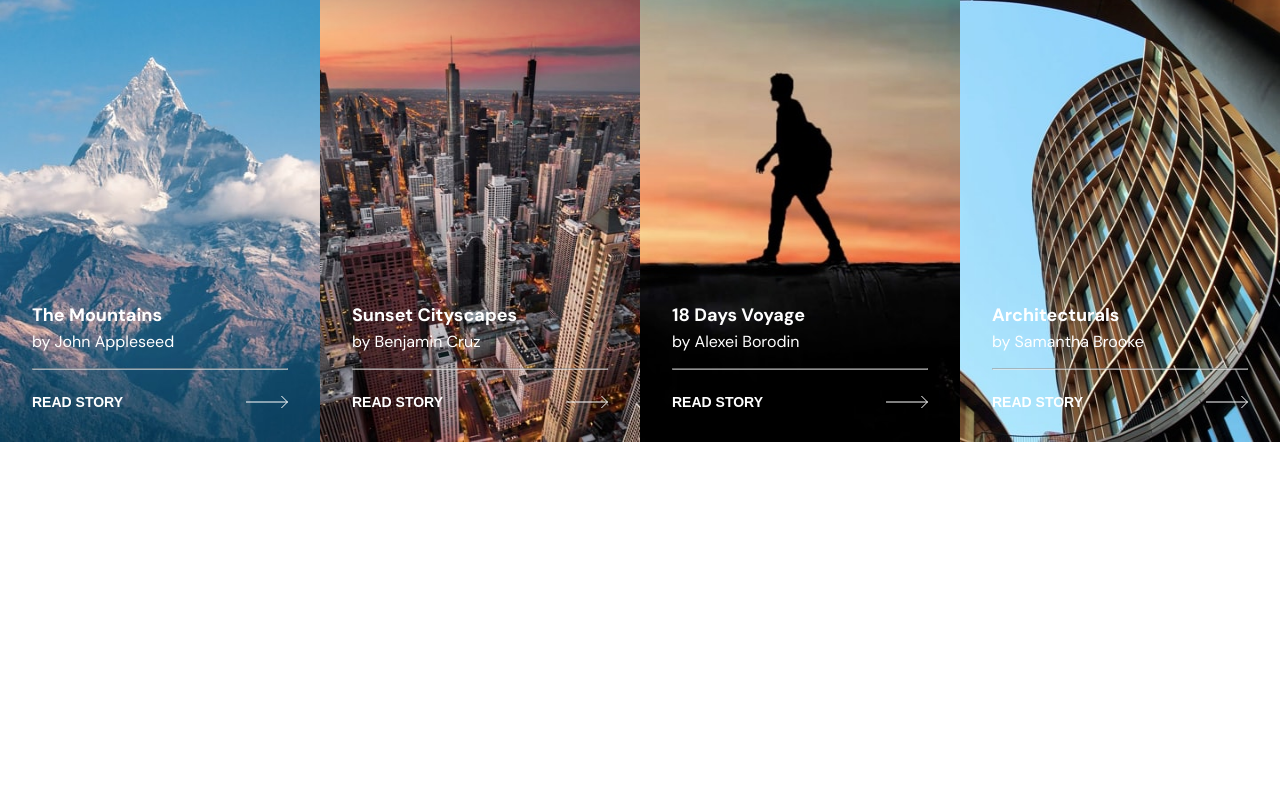
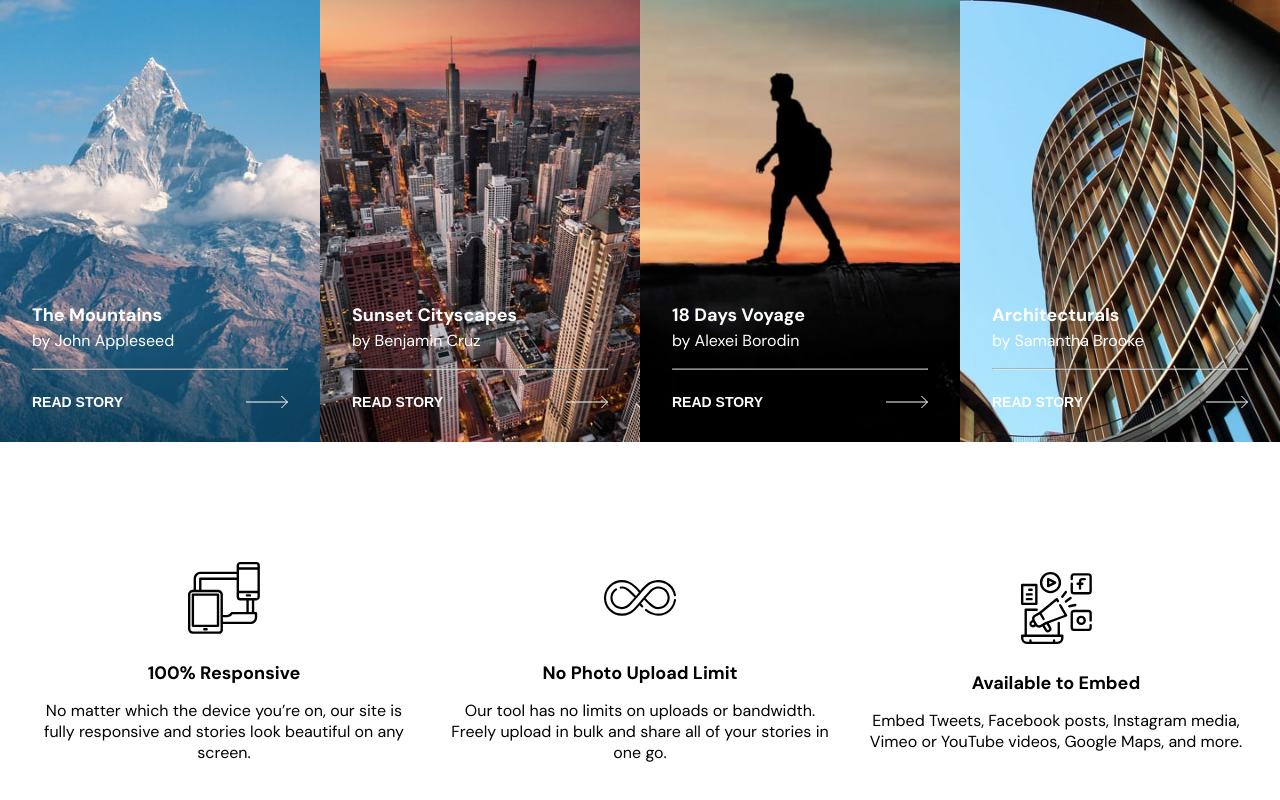
Before and after one commit to carlostrujilloneyra/proyecto-photosnap, a React (Vite) app: page / in a window 1280 px wide. Shown: the part 1610-2410 px from the top of the page. Before the commit the page ends 2058 px from the top, so only its background shows below. Built offline with nearby package versions, Linux system fonts and the light colour scheme.

Commit message:
Estilos agregados en section-details

```diff
--- a/src/SCSS/base/_typography.scss
+++ b/src/SCSS/base/_typography.scss
@@ -14,6 +14,7 @@ h1, h2{
 
 p{
 	font-size: 1.5rem;
+	line-height: 1.3;
 
 	@include media-query(tablet){
 		font-size: 1.6rem;
--- a/src/SCSS/components/section-details/_section-details.scss
+++ b/src/SCSS/components/section-details/_section-details.scss
@@ -1,10 +1,48 @@
 @use '../../abstracts/mixins' as *;
 
 .section-details{
-	padding: 2.4rem;
+	display: grid;
+	row-gap: 4.4rem;
+	padding: 7.2rem 2.4rem;
 
 	@include media-query(tablet){
-		padding: 3.2rem;
+		padding: 12rem 3.2rem;
+		row-gap: 5rem;
+	}
+
+	@include media-query(desktop){
+		grid-template-columns: repeat(3, 1fr);
+		row-gap: 0;
+		column-gap: 3.2rem;
+	}
+
+	h3{
+		margin-top: 2.4rem;
+		margin-bottom: 1.6rem;
+	}
+
+	p{
+		text-align: center;
 	}
 
 }
+
+.container-detail{
+	display: flex;
+	flex-direction: column;
+	justify-content: center;
+	align-items: center;
+}
+
+.container-detail__image{
+	display: flex;
+	justify-content: center;
+	align-items: center;
+	width: 100%;
+	height: 7.5rem;
+
+	img{
+		max-width: 100%;
+		width: 100%;
+	}
+}
--- a/src/photos-module/components/section-details/SectionDetails.tsx
+++ b/src/photos-module/components/section-details/SectionDetails.tsx
@@ -1,9 +1,19 @@
+import { details } from "../../data"
+import { DetailElement } from "./components/Detail"
+import { Detail } from '../../interfaces/details/details.interface';
 
 export const SectionDetails = () => {
+
+	const homeDetails: Detail[] = details.slice(0, 3);
+
 	return (
 		<>
-			<section className="section-details">
-
+			<section className="section-details container">
+				{
+					homeDetails.map((detail) => {
+						return <DetailElement key={detail.title} detail={detail} />
+					})
+				}
 			</section>
 		</>
 	)
--- a/src/photos-module/components/section-details/components/Detail.tsx
+++ b/src/photos-module/components/section-details/components/Detail.tsx
@@ -1,7 +1,27 @@
+import { Detail } from '../../../interfaces/details/details.interface';
 
-export const Detail = () => {
+interface Props{
+	detail: Detail;
+}
+
+export const DetailElement = ({ detail }: Props) => {
+
+	const {image, title, description} = detail;
+
 	return (
 		<>
+			<div className='container-detail'>
+
+				<div className='container-detail__image'>
+					<picture>
+						<img src={image} alt={description} />
+					</picture>
+				</div>
+
+				<h3>{title}</h3>
+				<p>{description}</p>
+
+			</div>
 		</>
 	)
 }
--- a/src/photos-module/data/index.ts
+++ b/src/photos-module/data/index.ts
@@ -1,3 +1,4 @@
 
 export * from './arrays-info';
 export * from './arrays-stories';
+export * from './arrays-details';
--- a/src/photos-module/pages/HomePage.tsx
+++ b/src/photos-module/pages/HomePage.tsx
@@ -1,11 +1,13 @@
 import { Main } from "../components/main/Main"
 import { SectionCards } from "../components/section-cards/SectionCards"
+import { SectionDetails } from "../components/section-details/SectionDetails"
 
 export const HomePage = () => {
 	return (
 		<>
 			<Main />
 			<SectionCards />
+			<SectionDetails />
 		</>
 	)
 }
```
